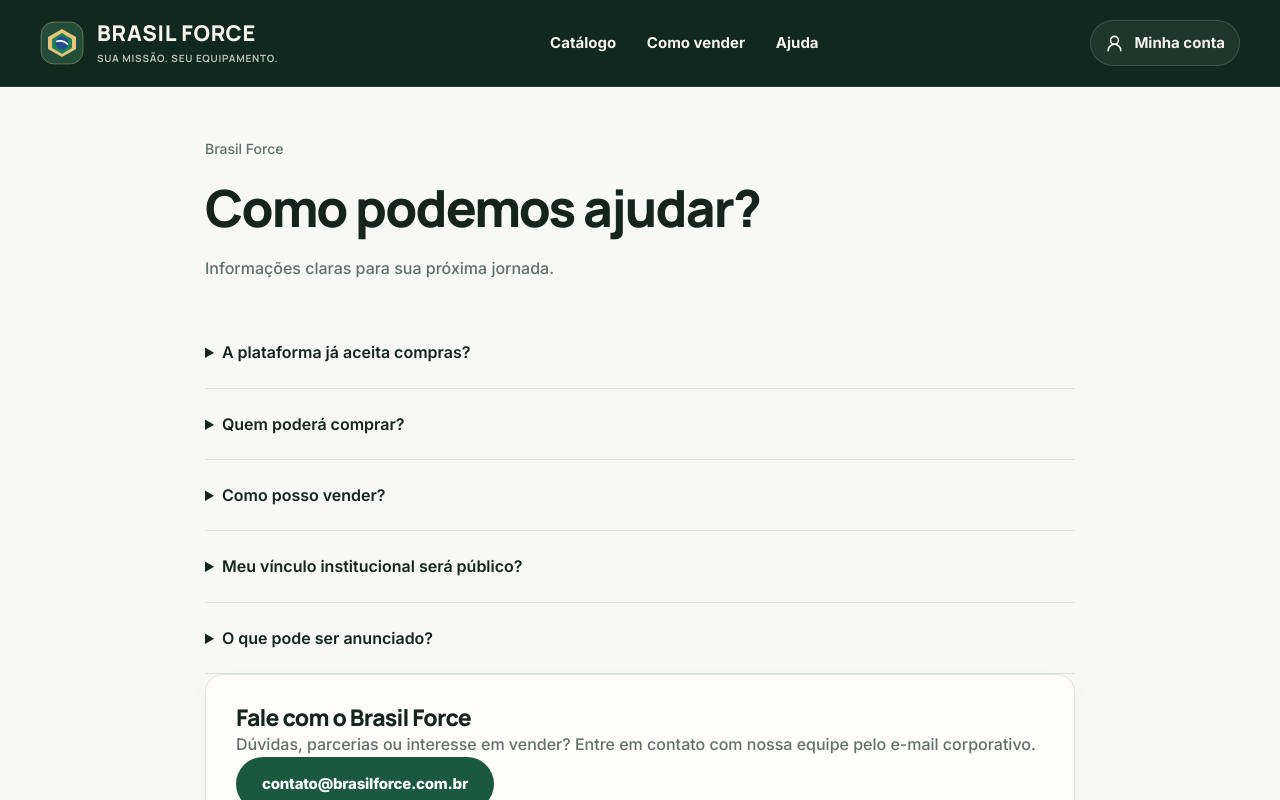
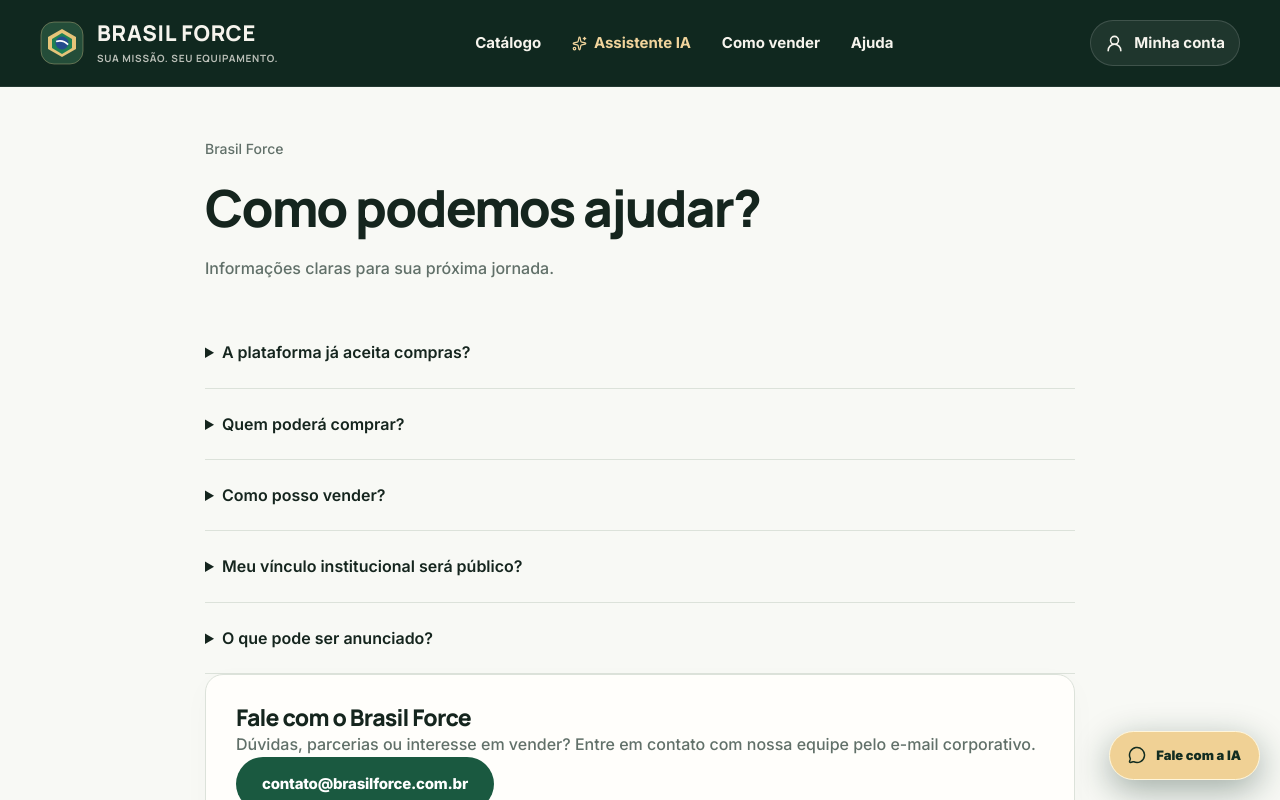
Before and after one commit to Jonbarcost/SouBarcos, a Next.js app in the folder brasil-force-app/: page /ajuda in a window 1280 px wide. Shown: the top 800 px of the page. Built offline with nearby package versions, Linux system fonts and the light colour scheme.

Commit message:
fix(ai): keep assistant entry points visible regardless of feature flag

```diff
--- a/brasil-force-app/src/components/shell.tsx
+++ b/brasil-force-app/src/components/shell.tsx
@@ -3,7 +3,6 @@
 import { Brand } from "./brand";
 import { FloatingAssistant } from "./floating-assistant";
 
-const aiEnabled = process.env.BF_AI_ENABLED === "true";
 
 export function Header() {
   return (
@@ -12,7 +11,7 @@
         <Brand />
         <nav aria-label="Navegação principal">
           <Link href="/catalogo">Catálogo</Link>
-          {aiEnabled && <Link className="bf-nav-ai" href="/assistente"><Sparkles size={15} aria-hidden="true" /> Assistente IA</Link>}
+          <Link className="bf-nav-ai" href="/assistente"><Sparkles size={15} aria-hidden="true" /> Assistente IA</Link>
           <Link href="/vender">Como vender</Link>
           <Link href="/ajuda">Ajuda</Link>
         </nav>
@@ -26,7 +25,6 @@
 }
 
 export function AssistantDock() {
-  if (!aiEnabled) return null;
   return <FloatingAssistant />;
 }
 
```
